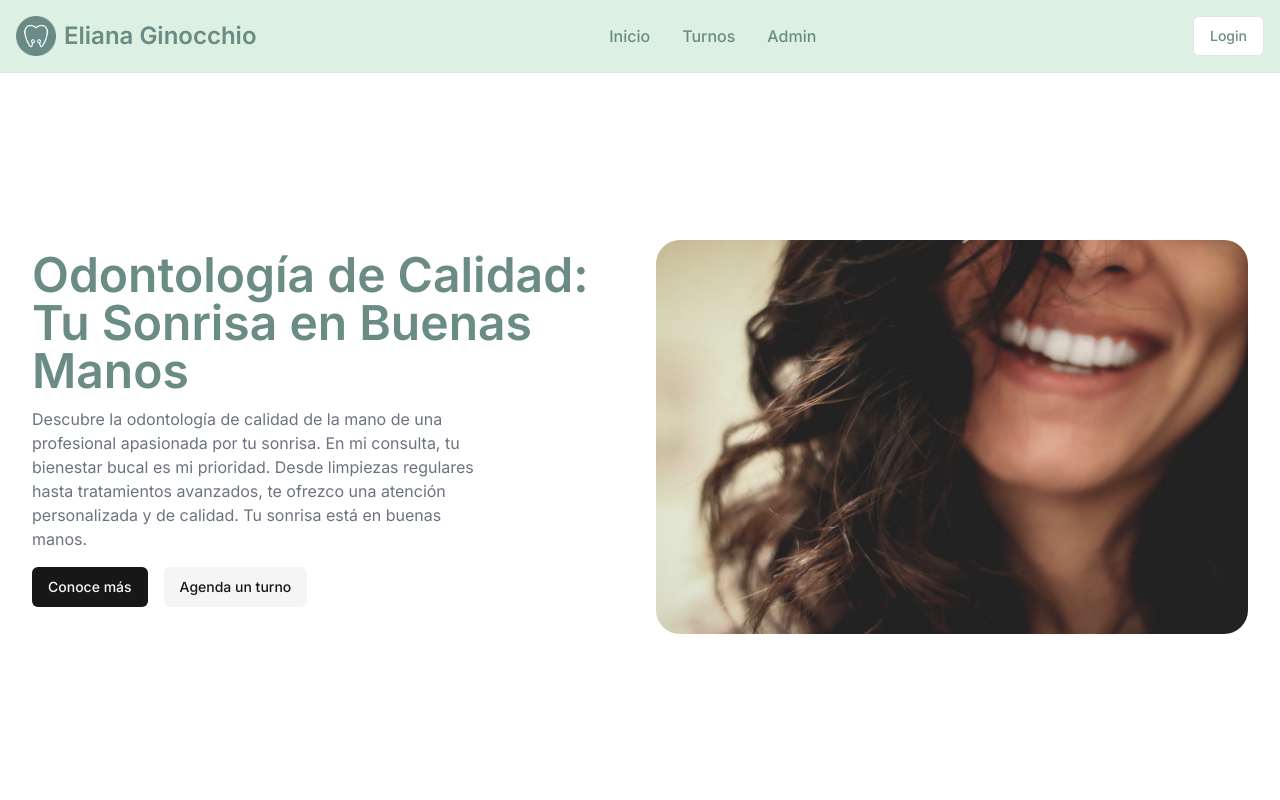
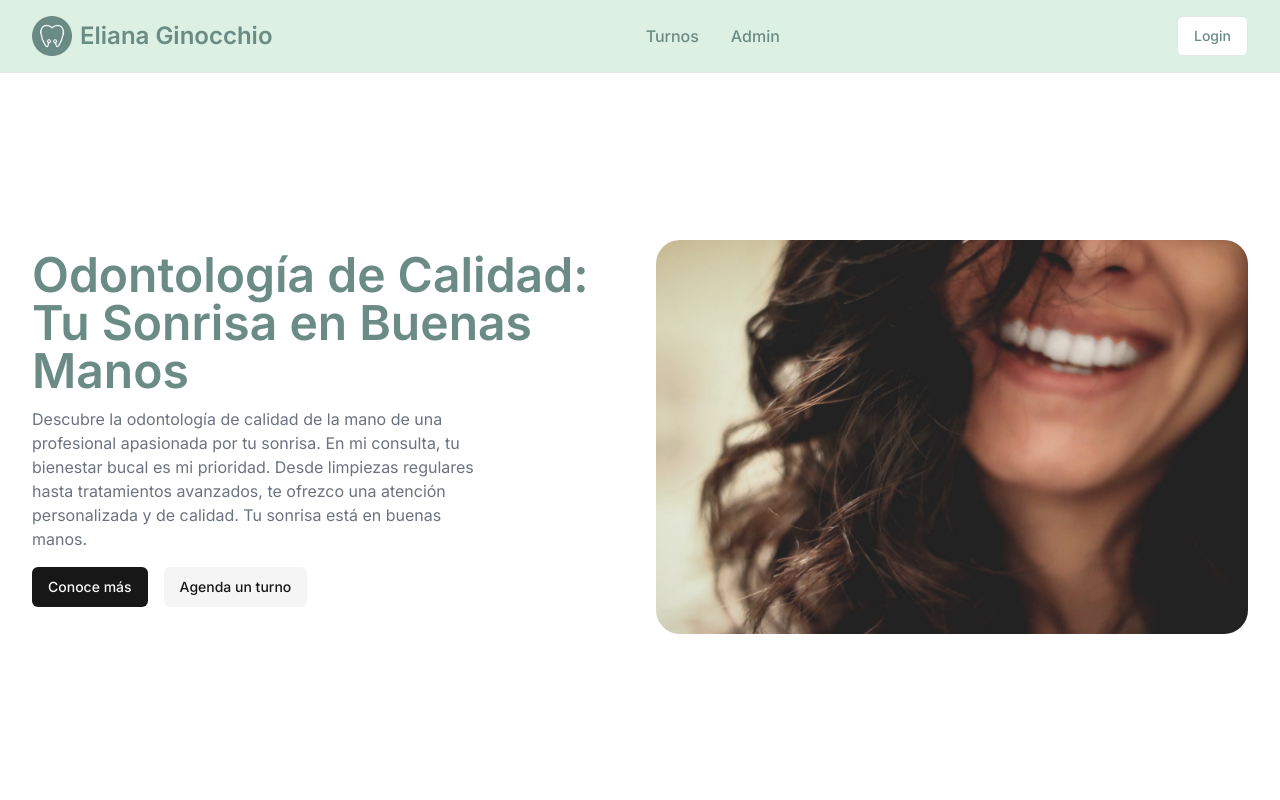
Before and after one commit to JeremiasArriondo/dental-shift, a Next.js app: page / in a window 1280 px wide. Shown: the top 800 px of the page. Built offline with nearby package versions, Linux system fonts and the light colour scheme.

Commit message:
feat: move import navbar

```diff
--- a/app/components/Layout/Navbar.tsx
+++ /dev/null
@@ -1,83 +0,0 @@
-import { Button } from '@/components/ui/button'
-import Image from 'next/image'
-import Link from 'next/link'
-
-export const Navbar = () => {
-  return (
-    <header className="z-50 sticky top-0">
-      <nav className="bg-bgColor supports-backdrop-blur:bg-background/60 sticky top-0 z-50 w-full border-b bg-background/95 backdrop-blur">
-        <div className="flex flex-wrap gap-y-2 md:gap-0 justify-between items-center mx-auto max-w-screen-xl p-4">
-          <a href="#" className="flex items-center gap-2">
-            <Image
-              src="/images/logo-circle.webp"
-              height={40}
-              width={40}
-              alt="Eliana Ginocchio logo"
-            />
-            <span className="text-greenDark self-center text-2xl font-semibold whitespace-nowrap">
-              Eliana Ginocchio
-            </span>
-          </a>
-          <div>
-            <ul className="flex flex-row font-medium mt-0 mr-6 space-x-8 text-sm">
-              <li>
-                <a
-                  href="#"
-                  className="text-base hover:underline"
-                  aria-current="page"
-                >
-                  Inicio
-                </a>
-              </li>
-              <li>
-                <a href="#" className="text-base hover:underline">
-                  Turnos
-                </a>
-              </li>
-              <li>
-                <a href="#" className="text-base hover:underline">
-                  Admin
-                </a>
-              </li>
-            </ul>
-          </div>
-          <div className="flex items-center">
-            {/* <a href="#" className="text-sm  text-baseLigth hover:underline">
-              Login
-            </a> */}
-            <Button asChild variant="outline">
-              <Link href="/login">Login</Link>
-            </Button>
-          </div>
-        </div>
-      </nav>
-      {/* <nav className="bg-greenLigth">
-        <div className="max-w-screen-xl px-4 py-3 mx-auto">
-          <div className="flex items-center">
-            <ul className="flex flex-row font-medium mt-0 mr-6 space-x-8 text-sm">
-              <li>
-                <a
-                  href="#"
-                  className="text-base hover:underline"
-                  aria-current="page"
-                >
-                  Home
-                </a>
-              </li>
-              <li>
-                <a href="#" className="text-base hover:underline">
-                  Turnos
-                </a>
-              </li>
-              <li>
-                <a href="#" className="text-base hover:underline">
-                  Admin
-                </a>
-              </li>
-            </ul>
-          </div>
-        </div>
-      </nav> */}
-    </header>
-  )
-}
--- a/app/layout.tsx
+++ b/app/layout.tsx
@@ -1,7 +1,7 @@
 import './globals.css'
 import type { Metadata } from 'next'
 import { Inter } from 'next/font/google'
-import { Navbar } from './components/Layout/Navbar'
+import { Navbar } from '../components/Navbar'
 
 const inter = Inter({ subsets: ['latin'] })
 
--- /dev/null
+++ b/components/Navbar.tsx
@@ -0,0 +1,44 @@
+import { Button } from '@/components/ui/button'
+import Image from 'next/image'
+import Link from 'next/link'
+
+export const Navbar = () => {
+  return (
+    <header className="z-50 sticky top-0">
+      <nav className="bg-bgColor supports-backdrop-blur:bg-background/60 sticky top-0 z-50 w-full border-b bg-background/95 backdrop-blur">
+        <div className="flex flex-wrap gap-y-2 md:gap-0 justify-between items-center mx-auto max-w-screen-xl px-8 py-4">
+          <Link href="/" className="flex items-center gap-2">
+            <Image
+              src="/images/logo-circle.webp"
+              height={40}
+              width={40}
+              alt="Eliana Ginocchio logo"
+            />
+            <span className="text-greenDark self-center text-2xl font-semibold whitespace-nowrap">
+              Eliana Ginocchio
+            </span>
+          </Link>
+          <div>
+            <ul className="flex flex-row font-medium mt-0 mr-6 space-x-8 text-sm">
+              <li>
+                <a href="#" className="text-base hover:underline">
+                  Turnos
+                </a>
+              </li>
+              <li>
+                <a href="#" className="text-base hover:underline">
+                  Admin
+                </a>
+              </li>
+            </ul>
+          </div>
+          <div className="flex items-center">
+            <Button asChild variant="outline">
+              <Link href="/login">Login</Link>
+            </Button>
+          </div>
+        </div>
+      </nav>
+    </header>
+  )
+}
```
